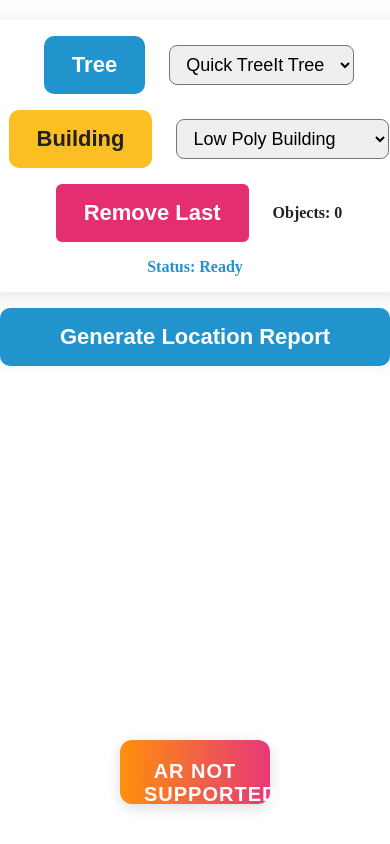
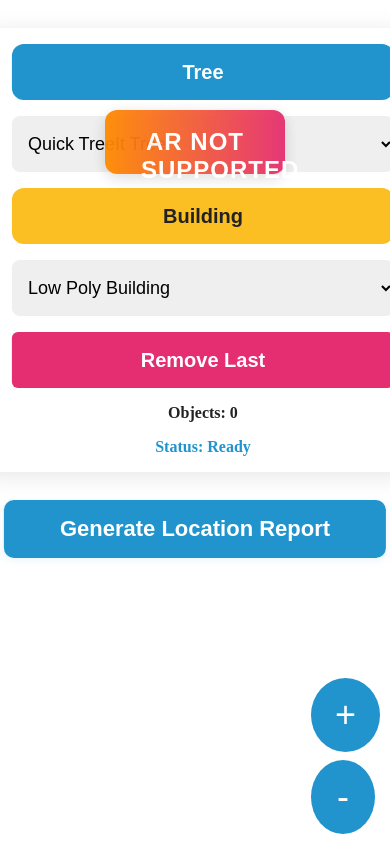
Before and after one commit to Grey0124/ARMitigation, a website: page index.html in a window 390 px wide. Shown: the top 844 px of the page. Drawn offline with nearby package versions, Linux system fonts and the light colour scheme.

Commit message:
Fixed UI

```diff
--- a/index.html
+++ b/index.html
@@ -38,9 +38,77 @@
     .read-the-docs {
       color: #888;
     }
-    #object-selector button { margin: 0 8px; font-size: 22px; padding: 16px 28px; cursor: pointer; border-radius: 10px; border: none; }
+    #object-selector button, #object-selector select {
+      margin: 0 8px;
+      font-size: 24px;
+      padding: 20px 32px;
+      cursor: pointer;
+      border-radius: 12px;
+      border: none;
+      min-width: 120px;
+      min-height: 56px;
+      box-sizing: border-box;
+    }
     #object-selector .selected { background: #2194ce !important; color: #fff !important; }
+    #object-selector {
+      flex-wrap: wrap;
+      gap: 18px;
+    }
+    #generate-report {
+      font-size: 24px;
+      padding: 20px 32px;
+      border-radius: 12px;
+      min-width: 220px;
+      min-height: 56px;
+      margin-top: 12px;
+    }
+    #zoom-controls button {
+      font-size: 36px !important;
+      padding: 16px 24px !important;
+      min-width: 64px;
+      min-height: 64px;
+    }
+    @media (max-width: 700px) {
+      #root > div {
+        max-width: 98vw !important;
+        padding: 0.5em !important;
+      }
+      #object-selector {
+        flex-direction: column;
+        align-items: stretch;
+        gap: 14px;
+      }
+      #object-selector button, #object-selector select {
+        width: 100%;
+        min-width: 0;
+        font-size: 20px;
+        padding: 16px 10px;
+      }
+      #generate-report {
+        width: 100%;
+        min-width: 0;
+        font-size: 20px;
+        padding: 16px 10px;
+      }
+      #zoom-controls {
+        right: 10px !important;
+        bottom: 10px !important;
+      }
+    }
     canvas { position: absolute; top: 0; left: 0; width: 100vw; height: 100vh; pointer-events: none; z-index: 0; }
+    /* Move ARButton closer to controls */
+    #ARButton {
+      position: absolute !important;
+      top: 110px !important;
+      left: 50% !important;
+      transform: translateX(-50%) !important;
+      z-index: 1100 !important;
+      font-size: 24px !important;
+      padding: 18px 36px !important;
+      border-radius: 12px !important;
+      min-width: 180px;
+      min-height: 56px;
+    }
   </style>
 </head>
 <body>
--- a/main.js
+++ b/main.js
@@ -168,8 +168,8 @@ function init() {
   controller.addEventListener('select', onSelect);
   scene.add(controller);
 
-  // Reticle for placement
-  const geometry = new THREE.RingGeometry(0.07, 0.09, 32).rotateX(-Math.PI / 2);
+  // Reticle for placement (make it much larger for long distance)
+  const geometry = new THREE.RingGeometry(0.3, 0.35, 64).rotateX(-Math.PI / 2); // Increased radius
   const material = new THREE.MeshBasicMaterial({ color: 0x00ff00 });
   window.reticle = new THREE.Mesh(geometry, material);
   window.reticle.matrixAutoUpdate = false;
@@ -181,6 +181,9 @@ function init() {
   window.hitTestSource = null;
 
   renderer.xr.addEventListener('sessionstart', onSessionStart);
+
+  // Add zoom in/out UI for AR (optional, since pinch is not natively supported in WebXR)
+  addZoomUI();
 }
 
 function onSessionStart() {
@@ -320,3 +323,27 @@ function updateObjectCount() {
 function setPlacementStatus(msg) {
   document.getElementById('placement-status').textContent = 'Status: ' + msg;
 }
+
+// Add zoom in/out UI buttons for AR mode
+function addZoomUI() {
+  if (document.getElementById('zoom-controls')) return;
+  const zoomDiv = document.createElement('div');
+  zoomDiv.id = 'zoom-controls';
+  zoomDiv.style.position = 'absolute';
+  zoomDiv.style.bottom = '40px';
+  zoomDiv.style.right = '40px';
+  zoomDiv.style.zIndex = '2001';
+  zoomDiv.innerHTML = `
+    <button id="zoom-in" style="font-size:32px; padding:8px 16px; border-radius:50%; background:#2194ce; color:#fff; border:none; margin-bottom:8px;">+</button><br>
+    <button id="zoom-out" style="font-size:32px; padding:8px 16px; border-radius:50%; background:#2194ce; color:#fff; border:none;">-</button>
+  `;
+  document.body.appendChild(zoomDiv);
+  document.getElementById('zoom-in').onclick = function() {
+    camera.fov = Math.max(10, camera.fov - 5);
+    camera.updateProjectionMatrix();
+  };
+  document.getElementById('zoom-out').onclick = function() {
+    camera.fov = Math.min(120, camera.fov + 5);
+    camera.updateProjectionMatrix();
+  };
+}
```
